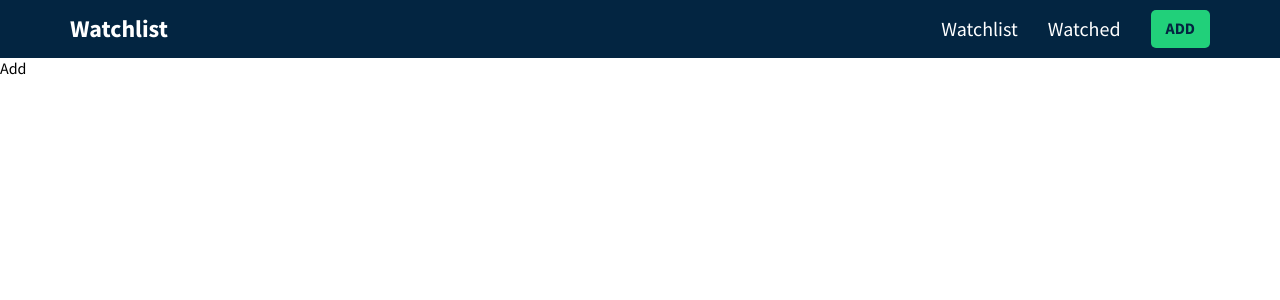
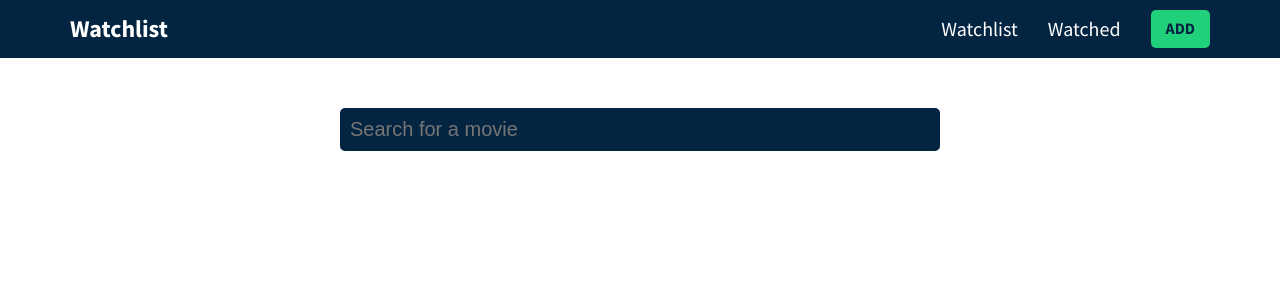
Before and after one commit to jordonkane/my-movie-list, a React (Create React App) app: page /add in a window 1280 px wide. Shown: the top 300 px of the page. Built offline with nearby package versions, Linux system fonts and the light colour scheme.

Commit message:
Configured add features and api connectivity
Added api connectivity and functions to manipulate the data returned from the db.

```diff
--- a/src/App.js
+++ b/src/App.js
@@ -8,6 +8,9 @@
 
 function App() {
   return (
+
+    // Routing
+
     <Router>
       <Header>
 
@@ -15,13 +18,10 @@
 
       <Routes>
 
-        // Return Watchlist component
         <Route exact path='/' element={<Watchlist/>} />
 
-        // Return Watched component
         <Route exact path='/watched' element={<Watched/>} />
 
-        // Return Add component
         <Route exact path='/add' element={<Add/>} />
 
       </Routes>
--- a/src/components/Add.js
+++ b/src/components/Add.js
@@ -1,7 +1,62 @@
-import React from 'react'
+import React, { useState } from "react"; // Allows us to create a state inside a functional component
+import { ResultCard } from "./ResultCard";
 
 export const Add = () => {
+
+  // Query state
+  const [query, setQuery] = useState("");
+  const [results, setResults] = useState([]);
+
+  // Tell the component what to do when the value is changed
+  const onChange = (e) => {
+    e.preventDefault();
+
+    // Set the state equal to the value
+    setQuery(e.target.value);
+
+    // Send a search request to the movie database API
+    fetch(
+      `https://api.themoviedb.org/3/search/movie?api_key=${process.env.REACT_APP_TMDB_KEY}&language=en-US&page=1&include_adult=false&query=${e.target.value}`
+    )
+      .then((res) => res.json())
+      .then((data) => {
+        if (!data.errors) {
+          setResults(data.results);
+        } else {
+          setResults([]);
+        }
+      });
+  };
+
   return (
-    <div>Add</div>
-  )
-}
+
+    /*
+      Added input to search for movies.
+    */
+
+    <div className="add-page">
+      <div className="container">
+        <div className="add-content">
+          <div className="input-wrapper">
+            <input
+              type="text"
+              placeholder="Search for a movie"
+              value={query}
+              onChange={onChange}
+            />
+          </div>
+
+          {results.length > 0 && ( // Check for results
+            <ul className="results">
+              {results.map((movie) => ( // Map through results
+                <li key={movie.id}>
+                  <ResultCard movie={movie} />
+                </li>
+              ))}
+            </ul>
+          )}
+        </div>
+      </div>
+    </div>
+  );
+};
```
